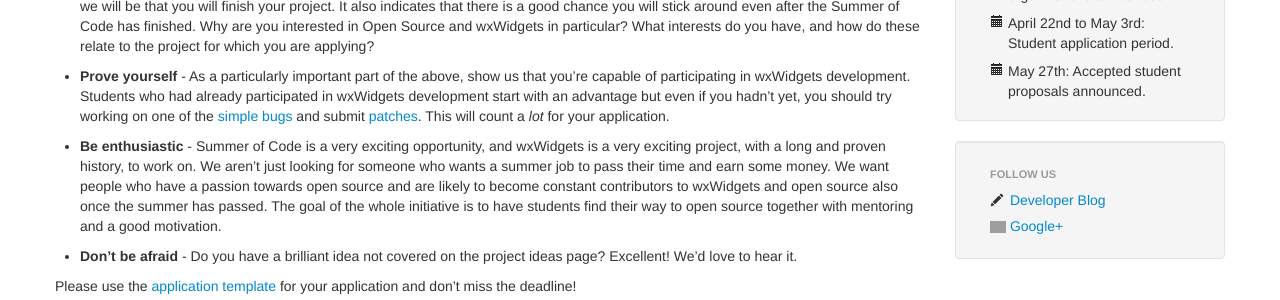
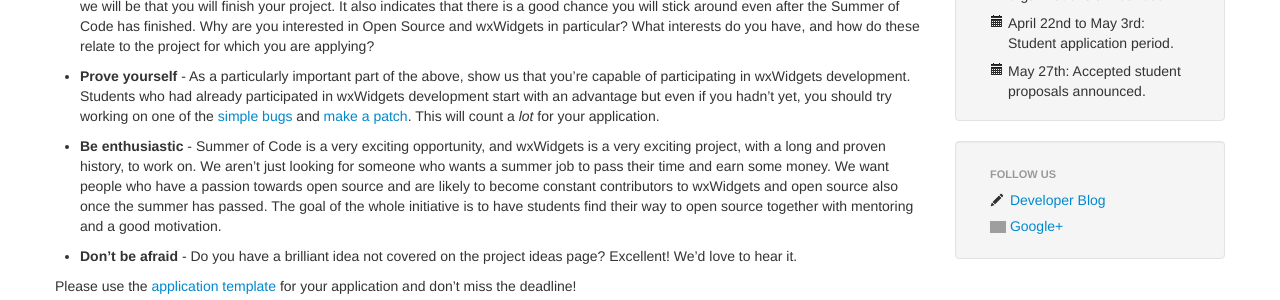
Before and after one commit to sjlamerton/gsoc-pages, a Jekyll site: the page built from student-guidelines/index.md, in a window 1280 px wide. Shown: the part 517-817 px from the top of the page. Built offline with Jekyll 4.4.1, drawn with Linux system fonts in a browser that asks for light colours; nearby versions of some CDN libraries; Markdown is read by kramdown in place of the engine named in the settings; grey boxes are pictures that could not be loaded.

Commit message:
Link to new making patches page.

```diff
--- a/student-guidelines/index.md
+++ b/student-guidelines/index.md
@@ -38,8 +38,8 @@
   that you're capable of participating in wxWidgets development. Students who
   had already participated in wxWidgets development start with an advantage but
   even if you hadn't yet, you should try working on one of the
-  [simple bugs](http://trac.wxwidgets.org/tags/%27simple%27) and submit
-  [patches](http://trac.wxwidgets.org/wiki/HowToSubmitPatches). This will count
+  [simple bugs](http://trac.wxwidgets.org/tags/%27simple%27) and
+  [make a patch](../making-patches). This will count
   a _lot_ for your application.
 
 * **Be enthusiastic** - Summer of Code is a very exciting opportunity, and
```
